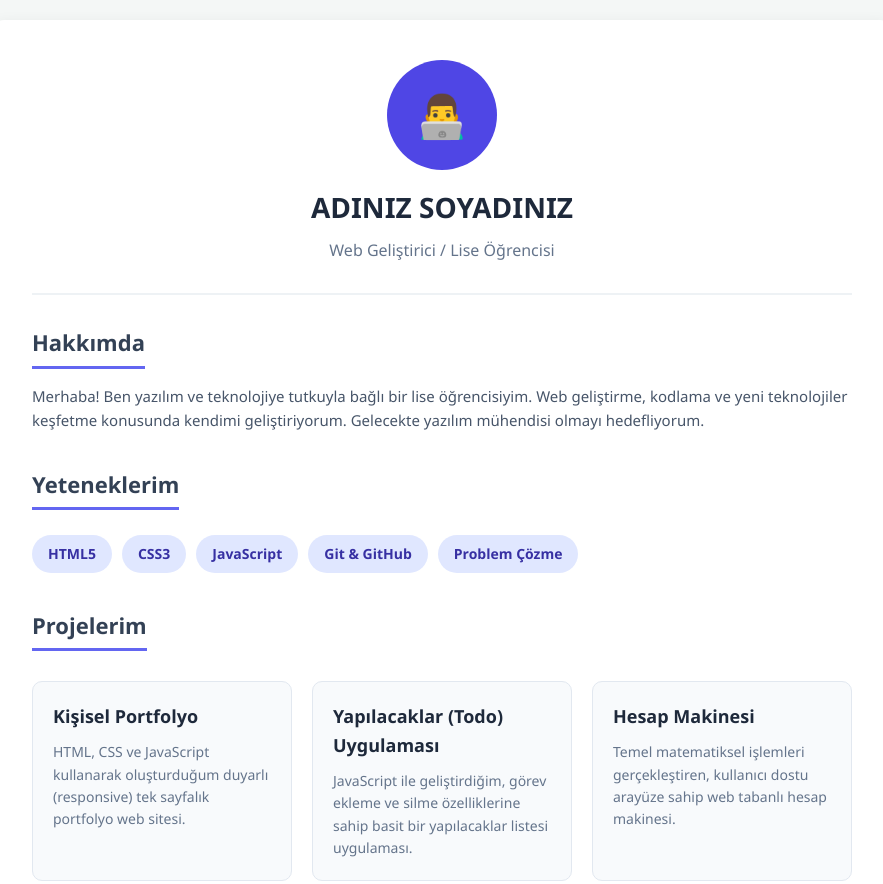
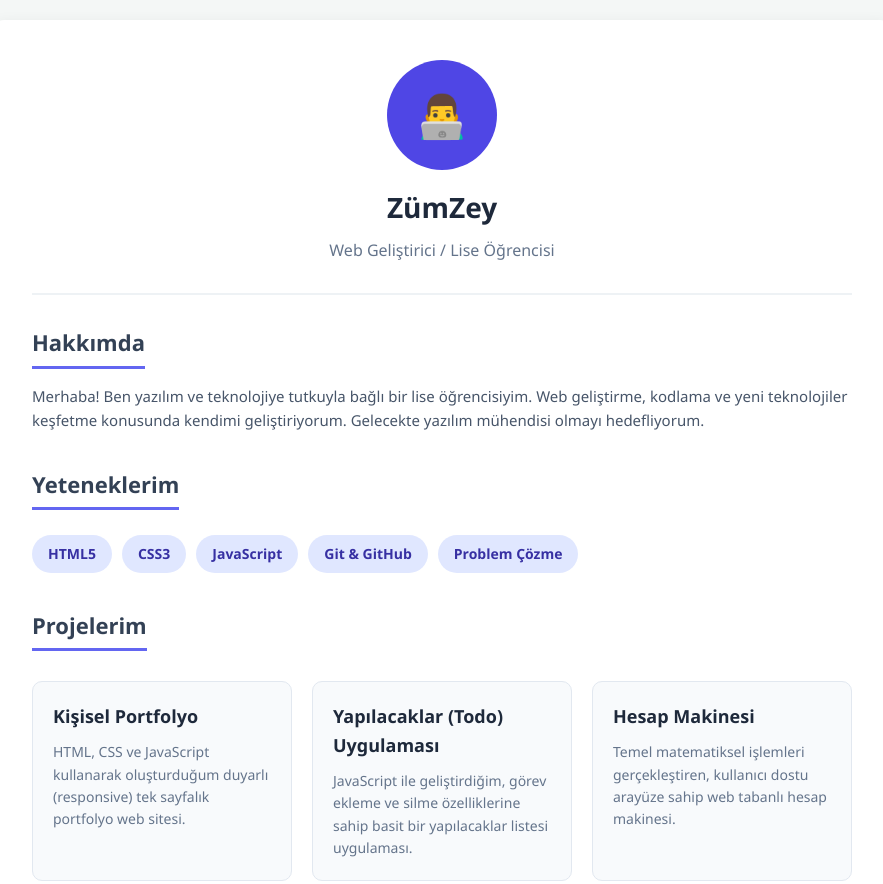
Before and after one commit to kursat-dev/rafora, a plain HTML site: page index.html in a window 1280 px wide. Shown: the top 884 px of the page, without its empty margins (198-1081 px from the left). Drawn offline with Linux system fonts and the light colour scheme.

Commit message:
sitedeki isimlerimizi değiştik

```diff
--- a/index.html
+++ b/index.html
@@ -3,7 +3,7 @@
 <head>
     <meta charset="UTF-8">
     <meta name="viewport" content="width=device-width, initial-scale=1.0">
-    <title>Kişisel Portfolyo - ADINIZ SOYADINIZ</title>
+    <title>Kişisel Portfolyo - ZümZey</title>
     <style>
         /* CSS Kodları */
         * {
@@ -178,7 +178,7 @@
         <!-- ÜST BÖLÜM / PROFİL -->
         <header>
             <div class="avatar">👨‍💻</div>
-            <h1>ADINIZ SOYADINIZ</h1>
+            <h1>ZümZey</h1>
             <p class="tagline">Web Geliştirici / Lise Öğrencisi</p>
         </header>
 
```
